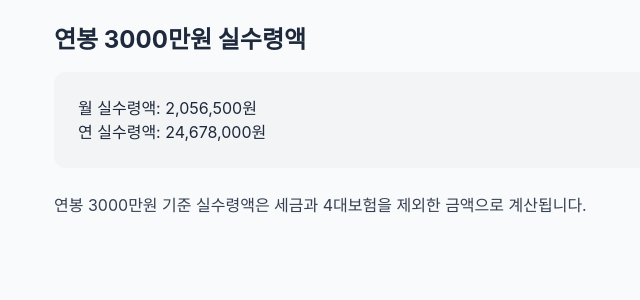
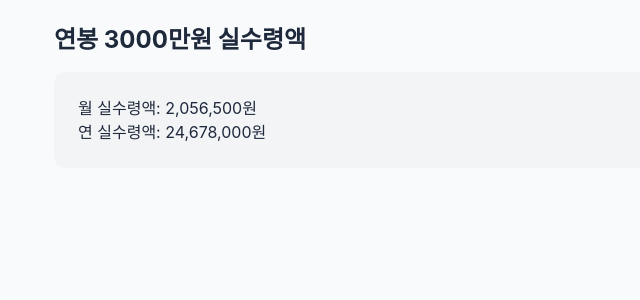
Before and after one commit to YG-coder/salary-calculator, a Next.js app: page /salary/3000 in a window 1280 px wide. Shown: the top 300 px of the page, without its empty margins (274-914 px from the left). Built offline with nearby package versions, Linux system fonts and the light colour scheme; a web font is replaced by a local one.

Commit message:
fix: next15 params safe handling

```diff
--- a/src/app/salary/[amount]/page.tsx
+++ b/src/app/salary/[amount]/page.tsx
@@ -1,13 +1,8 @@
 import { calculateSalary, formatKRW } from "@/lib/salary";
 
-interface PageProps {
-    params: {
-        amount: string;
-    };
-}
-
-export default function SalaryDetailPage({ params }: PageProps) {
-    const annual = Number(params.amount) * 10000;
+export default function SalaryDetailPage(props: any) {
+    const amount = props?.params?.amount ?? "0";
+    const annual = Number(amount) * 10000;
 
     const result = calculateSalary({
         annualSalary: annual,
@@ -18,24 +13,18 @@ export default function SalaryDetailPage({ params }: PageProps) {
     return (
         <div className="max-w-2xl mx-auto p-6">
             <h1 className="text-2xl font-bold mb-4">
-                연봉 {params.amount}만원 실수령액
+                연봉 {amount}만원 실수령액
             </h1>
 
             <div className="bg-gray-100 p-6 rounded-xl mb-6">
                 <p>월 실수령액: {formatKRW(result.monthlyNet)}</p>
                 <p>연 실수령액: {formatKRW(result.annualNet)}</p>
             </div>
-
-            <section className="text-gray-700 leading-relaxed">
-                <p>
-                    연봉 {params.amount}만원 기준 실수령액은 세금과 4대보험을 제외한 금액으로 계산됩니다.
-                </p>
-            </section>
         </div>
     );
 }
 
-// ✅ 정적 페이지 생성
+// 정적 페이지 생성
 export async function generateStaticParams() {
     return [
         { amount: "3000" },
```
